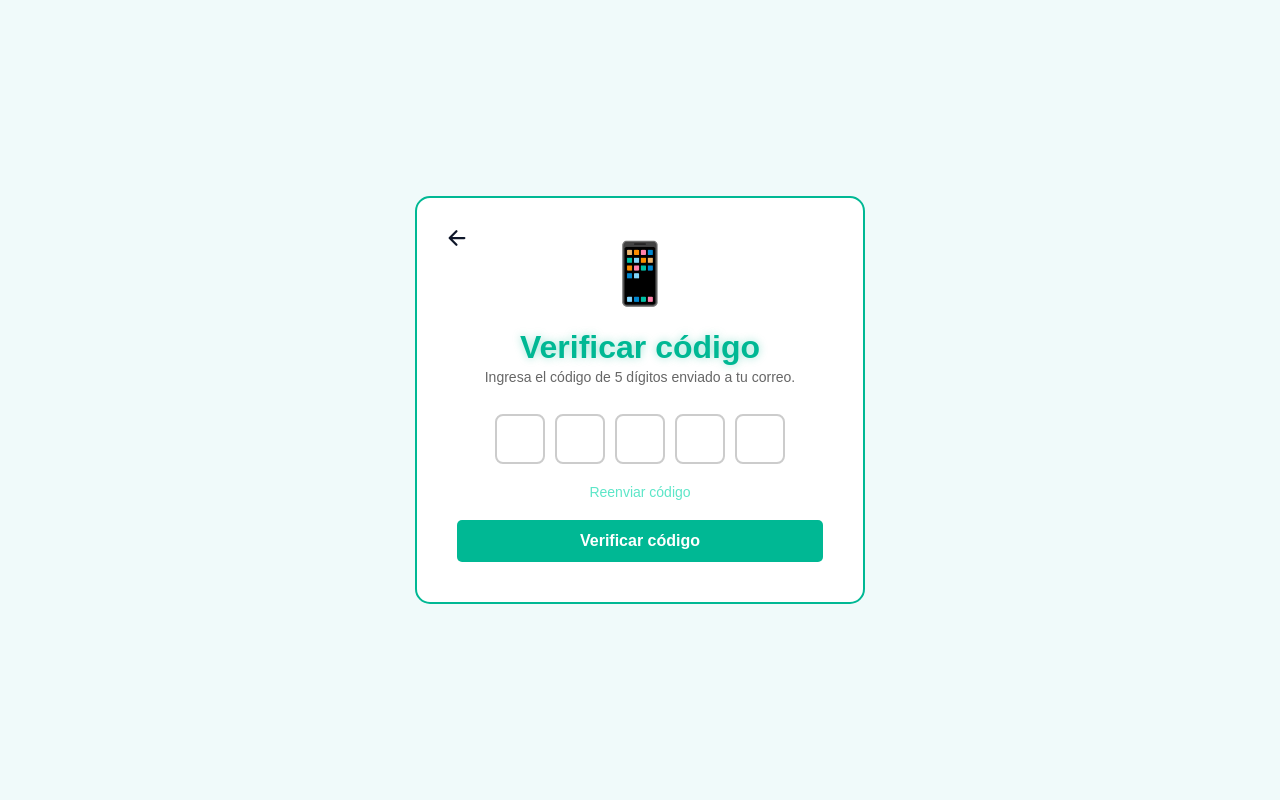
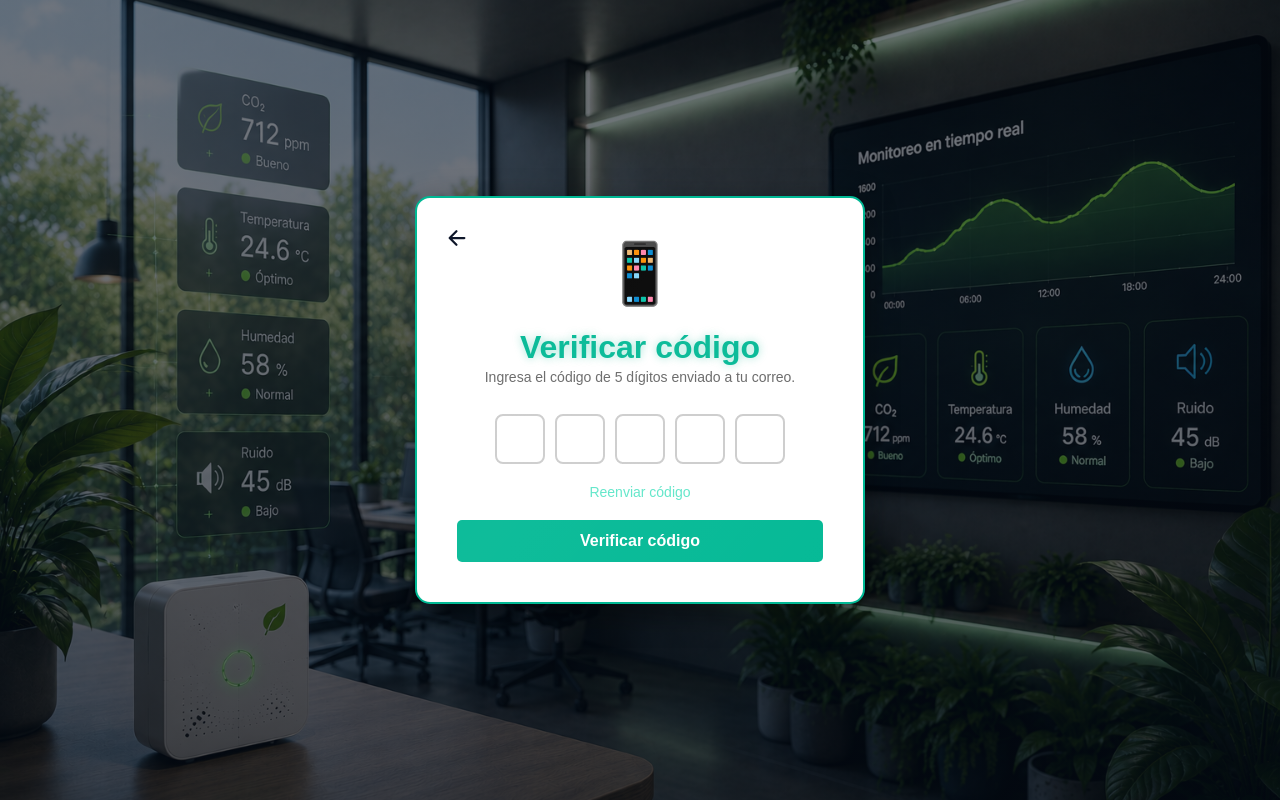
Before and after one commit to kensarusi/EduAirControl, a React (Vite) app in the folder Web/Front-End/: page /verify-code in a window 1280 px wide. Built offline with nearby package versions, Linux system fonts and the light colour scheme.

Commit message:
adding background-login-register

```diff
--- a/Web/Front-End/src/components/layout/AuthLayout.jsx
+++ b/Web/Front-End/src/components/layout/AuthLayout.jsx
@@ -1,3 +1,5 @@
+import '../../styles/auth/AuthLayout.css'
+
 function AuthLayout({ children }) {
   return (
     <div className="auth-container">
--- a/Web/Front-End/src/i18n/es.json
+++ b/Web/Front-End/src/i18n/es.json
@@ -24,9 +24,10 @@
     "orWith": "Inicia sesión con",
     "or": "O"
   },
+
   "signup": {
-    "title": "Registrarse",
-    "name": "Nombre",
+    "title": "Crear cuenta",
+    "Name": "Nombre completo",
     "email": "Correo electrónico",
     "password": "Contraseña",
     "confirmPassword": "Confirmar contraseña",
--- a/Web/Front-End/src/styles/app/Settings.css
+++ b/Web/Front-End/src/styles/app/Settings.css
@@ -5,6 +5,21 @@
   max-width: 800px;
   margin: 0 auto;
   padding: 100px 30px 30px;
+}
+
+.settings-page {
+  min-height: 100vh;
+
+  background:
+    linear-gradient(rgba(3, 10, 25, 0.75),
+    rgba(3, 10, 25, 0.75)),
+    url('/src/assets/fondo.jpg');
+
+  background-size: cover;
+  background-position: center;
+  background-repeat: no-repeat;
+  background-attachment: fixed;
+
 }
 
 .settings-content h1 {
--- /dev/null
+++ b/Web/Front-End/src/styles/auth/AuthLayout.css
@@ -0,0 +1,100 @@
+/* ================================
+   🌿 AUTH CONTAINER
+================================ */
+
+.auth-container {
+  min-height: 100vh;
+  width: 100%;
+  display: flex;
+  justify-content: center;
+  align-items: center;
+
+  background:
+    linear-gradient(rgba(4, 12, 24, 0.55),
+    rgba(4, 12, 24, 0.65)),
+    url('/src/assets/fondo.jpg');
+
+  background-size: cover;
+  background-position: center;
+  background-repeat: no-repeat;
+
+  padding: 20px;
+  position: relative;
+  overflow: hidden;
+}
+
+/* ================================
+   🌿 GLASS CARD
+================================ */
+
+.auth-card {
+  width: 100%;
+  max-width: 470px;
+
+  overflow: hidden;
+
+  padding: 40px 35px;
+
+  border-radius: 28px;
+
+  background: rgba(10, 18, 35, 0.55);
+
+  backdrop-filter: blur(18px);
+  -webkit-backdrop-filter: blur(18px);
+
+  border: 1px solid rgba(255,255,255,0.12);
+
+  box-shadow:
+    0 8px 32px rgba(0,0,0,0.35),
+    inset 0 1px 1px rgba(255,255,255,0.08);
+
+  position: relative;
+}
+
+/* ================================
+   🌿 EFECTO BRILLO
+================================ */
+
+.auth-card::before {
+  content: "";
+
+  position: absolute;
+
+  top: 0;
+  left: -60%;
+
+  width: 200%;
+  height: 100%;
+
+  background: linear-gradient(
+    120deg,
+    transparent,
+    rgba(255,255,255,0.06),
+    transparent
+  );
+
+  transform: rotate(8deg);
+
+  pointer-events: none;
+}
+
+/* ================================
+   🌿 RESPONSIVE
+================================ */
+
+@media (max-width: 768px) {
+
+  .auth-card {
+    padding: 30px 22px;
+    border-radius: 24px;
+  }
+
+}
+
+@media (max-width: 480px) {
+
+  .auth-card {
+    padding: 25px 18px;
+  }
+
+}
```
Also changed, not shown: Web/Front-End/src/assets/dashboard-bg.png (added), Web/Front-End/src/assets/fondo.jpg (added).
